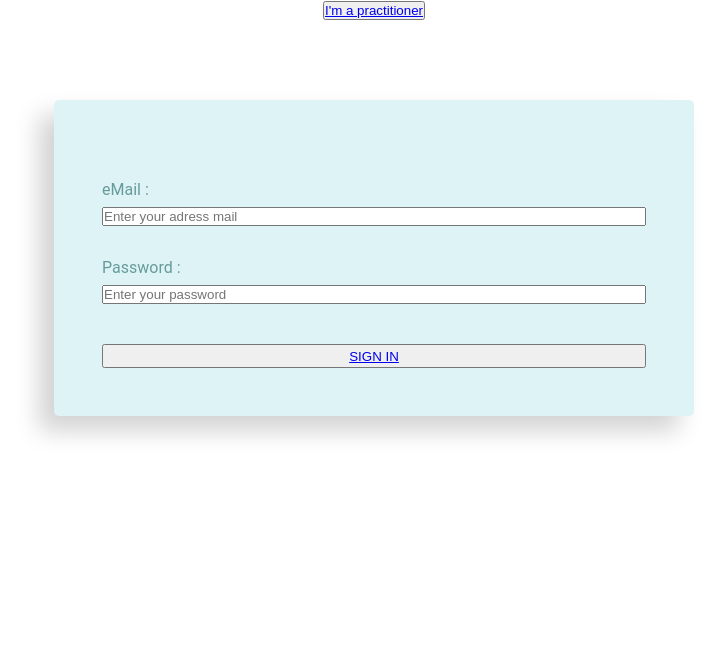
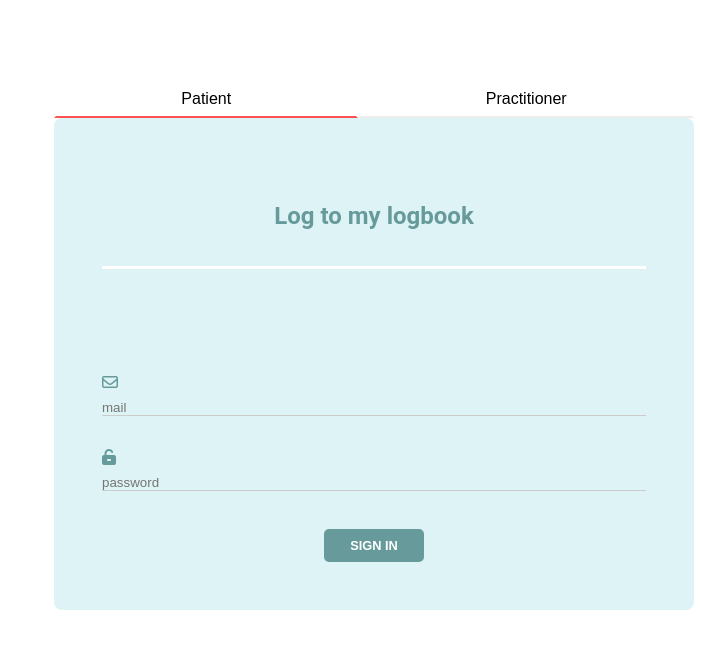
Before and after one commit to Audreyritzenthaler/hackathon-SoDoc-front, a React (Create React App) app: page / in a window 1280 px wide. Shown: the top 648 px of the page, without its empty margins (266-991 px from the left). Built offline with nearby package versions, Linux system fonts and the light colour scheme.

Commit message:
get tabselector

```diff
--- a/src/components/Connection.css
+++ b/src/components/Connection.css
@@ -1,12 +1,11 @@
 .form {
-    margin: 5em auto;
+    margin: auto;
     padding: 3em;
     display: flex;
     flex-flow: column nowrap;
     width: 50%;
     background-color: #DEF3F5;
-    border-radius: 5px;
-    box-shadow: -15px 15px 25px rgb(211, 211, 211);
+    border-radius: 8px;
 }
 
 .connexion-label {
@@ -16,16 +15,79 @@
     color: #679B9B;
 }
 
-h1 {
-    margin: 0;
+.titleLog {
+    margin: 1.5em 0 3em 0;
+    padding-bottom: 1.5em;
+    color: #679B9B;
+    border-bottom: 3px solid rgb(255, 255, 255);
 }
 
 .connexion-button {
-    margin-top: 3em;
-    padding: 0.2em;
     text-transform: uppercase;
+    margin: 3em auto 0 auto;
+    width: 100px;
+    background-color: #679B9B;
+    border: 1px solid transparent;
+    outline: transparent;
+    border-radius: 5px;
+    padding: 0.5rem;
+    font-weight: 600;
+    font-size: 0.8rem;
+}
+
+.logLink {
+    text-decoration: none;
+    color: white;
 }
 
 .incorrect {
     color: red;
 }
+
+.connexion-input {
+    background-color: transparent;
+    border: none;
+    border-bottom: 1px solid #CCC;
+    color: #555;
+  }
+
+  .underline {
+    background-color: dodgerblue;
+    display: inline-block;
+    height: 2px;
+    left: 50px;
+    margin-top: -4px;
+    position: absolute;
+    top: 185px;
+  }
+
+  .TabSelector {
+    display: flex;
+    justify-content: space-between;
+    width: 50%;
+    margin: auto;
+  }
+
+  .TabSelector button {
+    margin: 5em 0 0 0;
+    border: 2px solid transparent;
+    background: white;
+    font-size: 1rem;
+    padding: 0.5rem;
+    flex-grow: 1;
+    border-bottom: 2px solid #eee;
+  }
+
+  .TabSelector button.active {
+    border-bottom: 2px solid #FF5252;
+  }
+
+  .TabSelector button:focus {
+    outline: none;
+  }
+
+  @media screen and (max-width: 640px) {
+      .form {
+          width: 85%;
+      }
+  }
--- a/src/components/Connection.js
+++ b/src/components/Connection.js
@@ -1,8 +1,9 @@
-import React, { useState } from 'react'
-import { Link, Redirect } from 'react-router-dom'
+import React, { useState, useEffect } from 'react'
+import TabSelector from './TableSelector'
 import axios from 'axios'
 
 import './Connection.css'
+import LogForm from './LogForm'
 
 const Connection = () => {
     const [loginForm, setLoginForm] = useState({
@@ -11,6 +12,7 @@ const Connection = () => {
     })
     const [failed, setFailed] = useState()
     const [success, setSuccess] = useState()
+    const [activeId, setActiveId] = useState('patient')
 
     const getLogin = (e) => {
         const logCatch = e.target.value
@@ -22,7 +24,23 @@ const Connection = () => {
         setLoginForm({ ...loginForm, pwd: pwdCatch })
     }
 
-    const getApi = (e) => {
+    const handleChangeTab = event => {
+        const buttonId = event.target.id
+        setActiveId( buttonId )
+      }
+
+    const getTabContent = () => {
+        switch (activeId) {
+          case "practitioner":
+            return <LogForm switch={'dashboard'}/>
+          case "patient":
+            return <LogForm switch={'logbook'}/>
+          default:
+            return 'Error'
+        }
+      }
+
+      const getApi = (e) => {
         axios({
             method: 'post',
             url: 'http://localhost:8080/api/authentification',
@@ -40,19 +58,16 @@ const Connection = () => {
 
     return (
         <div>
-            <button>
-                <Link to="/practitioner/messages">I'm a practitioner</Link>
-            </button>
-
-            <form className="form">
-                <label className='connexion-label' for="eMail">eMail :</label>
-                <input className='connexion-input' id="eMail" type="text" onChange={getLogin} placeholder="Enter your adress mail"></input>
-                <label className='connexion-label' for="pwd">Password :</label>
-                <input className='connexion-input' id="pwd" type="text" onChange={getPwd} placeholder="Enter your password"></input>
-                {failed ? <p className='incorrect'>Your login or your password is incorrect !</p> : ""}
-                {success ? <Redirect to="/logbook" /> : ""}
-                <button className='connexion-button' id="button" onClick={getApi}><Link to path="/logbook">Sign In</Link></button>
-            </form>
+            <TabSelector
+          handleChangeTab={handleChangeTab}
+          getApi={getApi}
+          activeId={activeId}
+          getLogin={getLogin}
+          getPwd={getPwd}
+          success={success}
+          failed={failed}
+        />
+        <div className="App-content">{getTabContent()}</div>
         </div>
     )
 }
--- /dev/null
+++ b/src/components/LogForm.js
@@ -0,0 +1,24 @@
+import React from 'react'
+import { Link, Redirect } from 'react-router-dom'
+
+import './Connection.css'
+
+const LogPractitioner = (props) => {
+    return (
+        <div>
+            <form className="form">
+                <h2 className="titleLog">Log to my {props.switch}</h2>
+                <label className='connexion-label' for="eMail"><i class="far fa-envelope"></i></label>
+                <input className='connexion-input' id="eMail" type="text" onChange={props.getLogin} placeholder="mail"></input>
+                <span class="underline"></span>
+                <label className='connexion-label' for="pwd"><i class="fas fa-unlock-alt"></i></label>
+                <input className='connexion-input' id="pwd" type="password" onChange={props.getPwd} placeholder="password"></input>
+                {props.failed ? <p className='incorrect'>Your login or your password is incorrect !</p> : ""}
+                {props.success ? <Redirect to="/logbook" /> : ""}
+                <button className='connexion-button' id="button" onClick={props.getApi}><Link to path="/logbook" className="logLink">Sign In</Link></button>
+            </form>
+        </div>
+    )
+}
+
+export default LogPractitioner
--- /dev/null
+++ b/src/components/TableSelector.js
@@ -0,0 +1,24 @@
+import React from "react";
+
+const TabSelector = (props) =>{
+    return (
+      <div className="TabSelector">
+        <button
+          id="patient"
+          onClick={props.handleChangeTab}
+          className={props.activeId === "patient" ? "active" : ""}
+        >
+          Patient
+        </button>
+        <button
+          id="practitioner"
+          onClick={props.handleChangeTab}
+          className={props.activeId === "practitioner" ? "active" : ""}
+        >
+          Practitioner
+        </button>
+      </div>
+    )
+}
+
+export default TabSelector;
```
